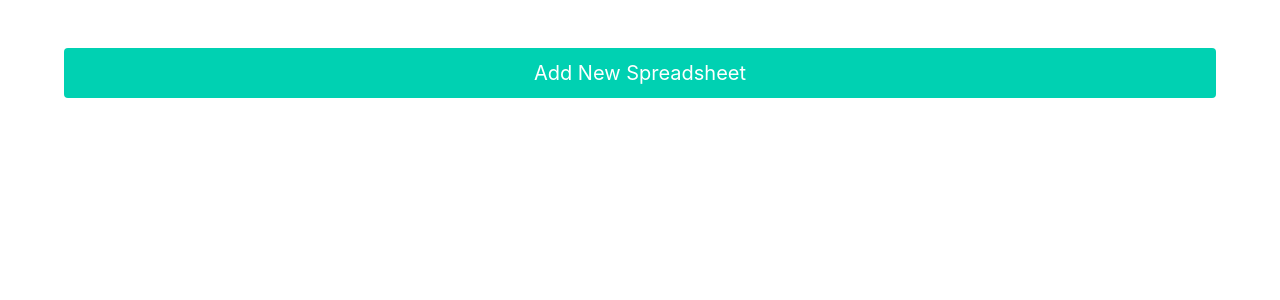
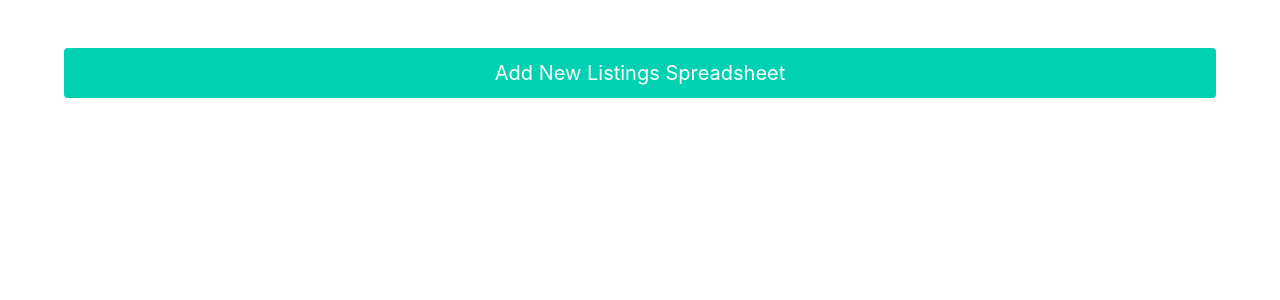
Before and after one commit to JakubPolanowski/Realty-Tinder, a Flask app: page / in a window 1280 px wide. Shown: the part 64-364 px from the top of the page. Run offline with Flask 2, Linux system fonts and the light colour scheme.

Commit message:
changed button text

```diff
--- a/templates/index.html
+++ b/templates/index.html
@@ -4,7 +4,7 @@
   <div class="container">
     <div class="block">
       <button class="button is-medium is-fullwidth is-primary">
-        Add New Spreadsheet {# TODO #}
+        Add New Listings Spreadsheet {# TODO #}
       </button>
     </div>
     <div class="block">
```
